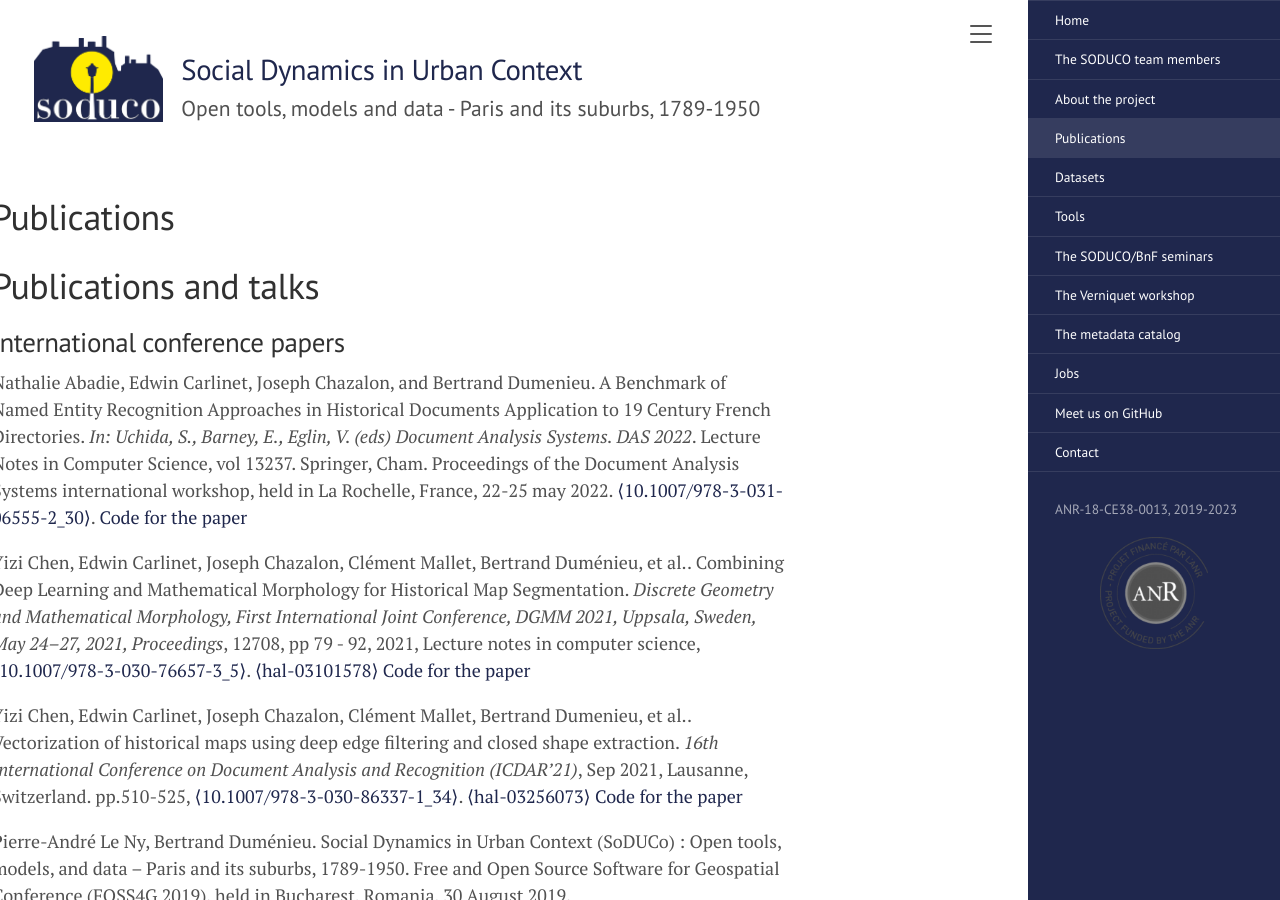
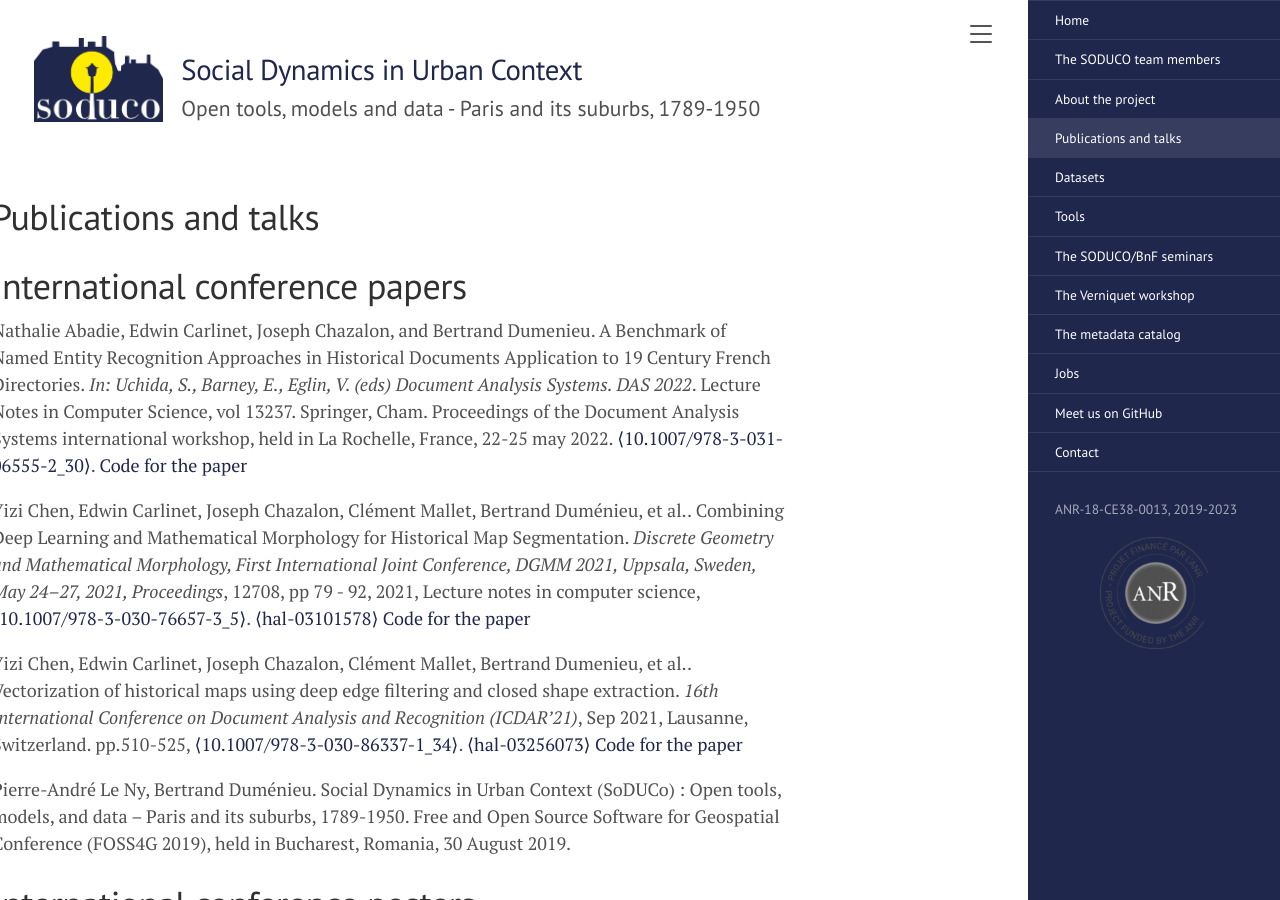
Before and after one commit to soduco/soduco.github.io, a Jekyll site: the page built from papers.md, in a window 1280 px wide and 900 px high. Built offline with Jekyll 4.4.1, drawn with Linux system fonts in a browser that asks for light colours.

Commit message:
Update papers.md

```diff
--- a/papers.md
+++ b/papers.md
@@ -1,12 +1,10 @@
 ---
 layout: page
-title: Publications
+title: Publications and talks
 rank: 4
 ---
 
-# Publications and talks
-
-## International conference papers
+# International conference papers
 
 Nathalie Abadie, Edwin Carlinet, Joseph Chazalon, and Bertrand Dumenieu. A Benchmark of Named Entity Recognition Approaches in Historical Documents Application to 19 Century French Directories. *In: Uchida, S., Barney, E., Eglin, V. (eds) Document Analysis Systems. DAS 2022*. Lecture Notes in Computer Science, vol 13237. Springer, Cham. Proceedings of the Document Analysis Systems international workshop, held in La Rochelle, France, 22-25 may 2022. [⟨10.1007/978-3-031-06555-2_30⟩](https://doi.org/10.1007/978-3-031-06555-2_30).
 [Code for the paper]( https://github.com/soduco/paper-ner-bench-das22.)
@@ -19,10 +17,10 @@ Yizi Chen, Edwin Carlinet, Joseph Chazalon, Clément Mallet, Bertrand Dumenieu,
 
 Pierre-André Le Ny, Bertrand Duménieu. Social Dynamics in Urban Context (SoDUCo) : Open tools, models, and data – Paris and its suburbs, 1789-1950. Free and Open Source Software for Geospatial Conference (FOSS4G 2019), held in Bucharest, Romania, 30 August 2019.
 
-## International conference posters
+# International conference posters
 
 Bertrand Dumenieu, Julien Chadeyron, Pascal Cristofoli, Julien Perret, Laurence Jolivet, et al.. Engraved footprints from the past. Retrieving cartographic geohistorical data from the Cassini Carte de France, 1750-1789. *International Cartographic Conference 2019*, Jul 2019, Tokyo, Japan. [⟨hal-02173847⟩](https://hal.archives-ouvertes.fr/hal-02173847)
 
-## Invited talks
+# Invited talks
 
 Nathalie Abadie, Stéphane Baciocchi, Charly Bernard, Edwin Carlinet, Paul Chapron, Joseph Chazalon, Yizi Chen, Pascal Cristofoli, Bertrand Duménieu, Mathieu Fernandez, Julie Gravier, Melvin Hersent, Clément Mallet, Julien Perret, Juste Raimbault and Solenn Tual. SoDUCo: Croisement de sources géo-historiques pour l'étude de l'évolution de Paris de 1789 à 1950. Séminaire IXXI *Extraction, traitement et visualisation de données complexes en géographie (XVIIIe s. - XIXe s.)*. Lyon, France, 20 February 2023. Talk by Julien Perret et Joseph Chazalon. [Video and slides are available here](https://gitlab.liris.cnrs.fr/geode/seminaires-ixxi/-/tree/master/s%C3%A9minaires/session11_fev23).
```
